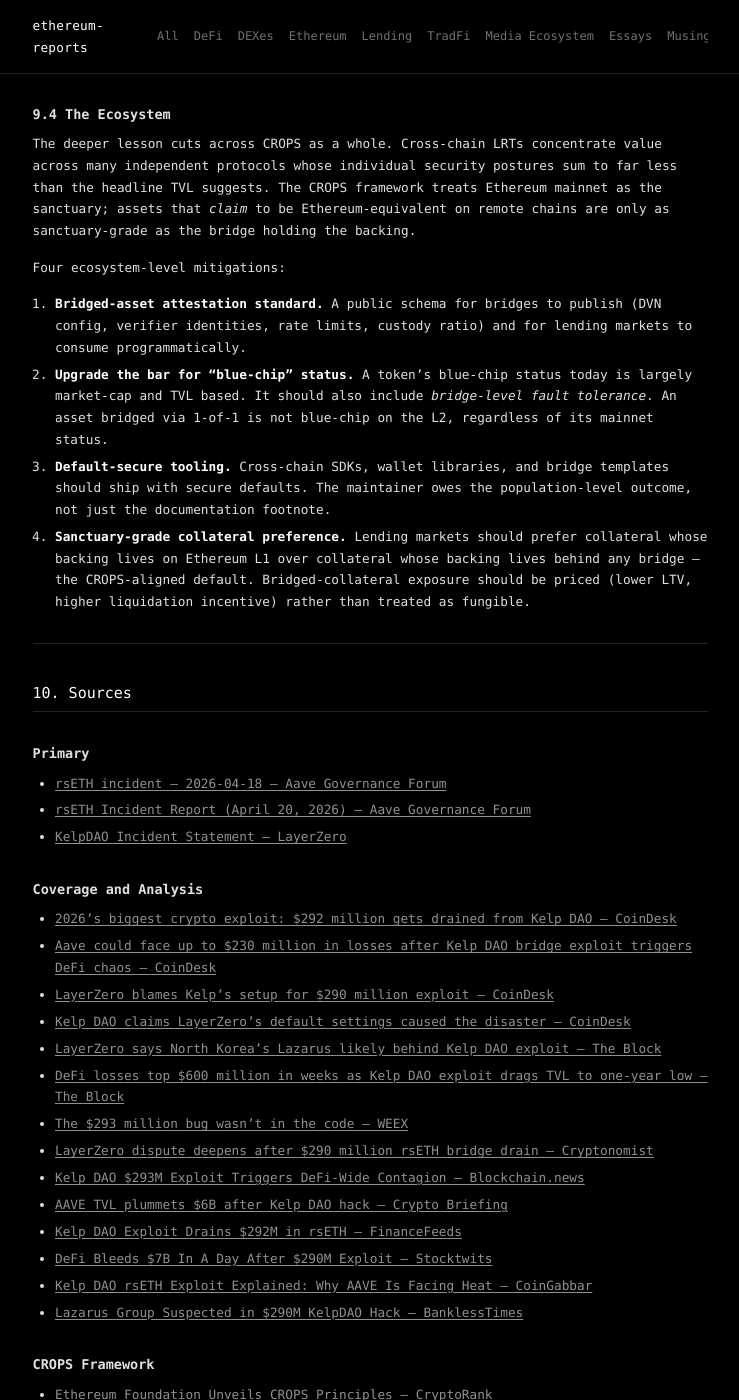
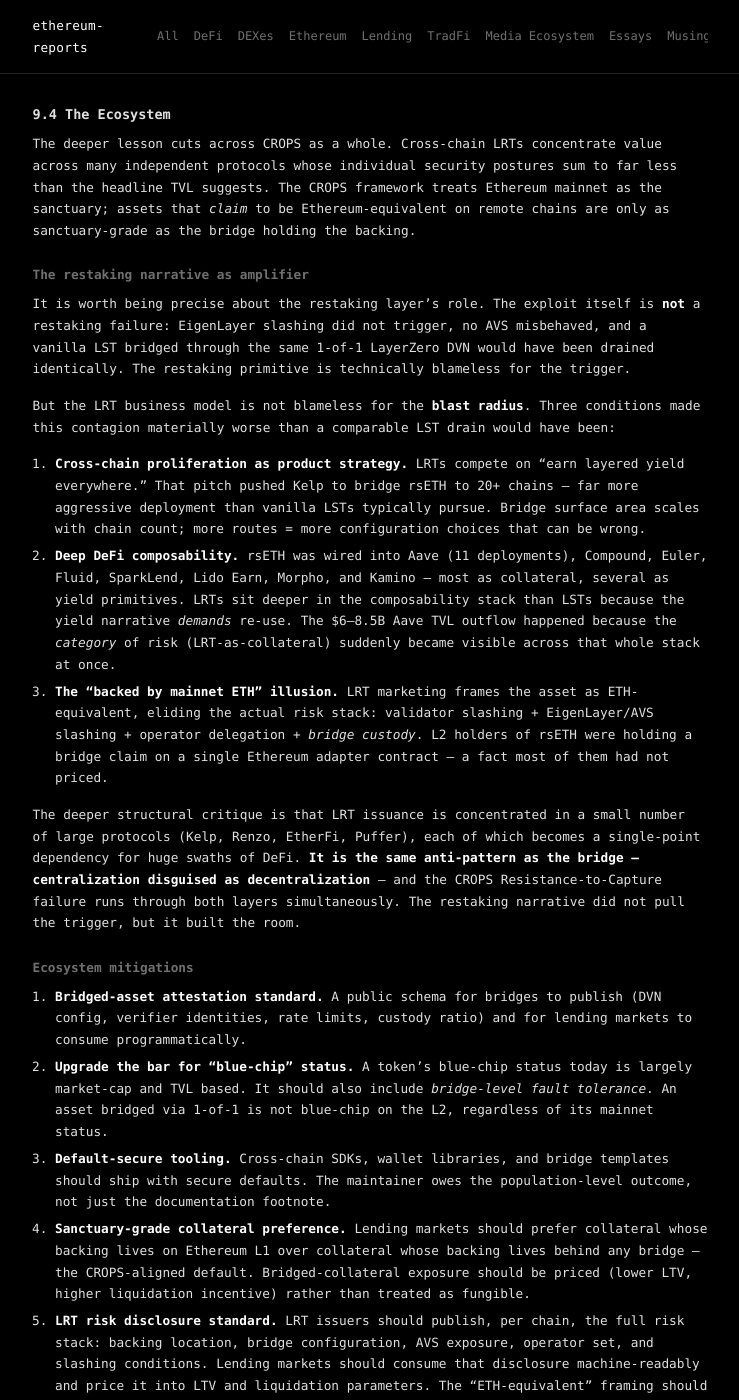
Before and after one commit to 0xapriori/ethereum-reports, a Jekyll site: the page built from defi/rseth-layerzero-aave-incident-april-2026.md, in a window 1280 px wide and 1400 px high, scrolled down 13889 px. Shown: the whole window, without its empty margins (270-1009 px from the left). Built offline with Jekyll 4.4.1, drawn with Linux system fonts in a browser that asks for light colours; some of the changed text lies outside the part shown.

Commit message:
rsETH report §9.4: add restaking-narrative-as-amplifier subsection
Distinguishes the restaking layer's technical innocence (the exploit was
bridge-only; EigenLayer/AVS slashing did not trigger) from its second-order
responsibility for the contagion blast radius — cross-chain proliferation,
deep DeFi composability, and the "backed by mainnet ETH" illusion. Adds
LRT risk disclosure standard as a fifth ecosystem mitigation.

Co-Authored-By: Claude Opus 4.7 (1M context) <noreply@anthropic.com>

```diff
--- a/defi/rseth-layerzero-aave-incident-april-2026.md
+++ b/defi/rseth-layerzero-aave-incident-april-2026.md
@@ -351,12 +351,25 @@ The audit below maps each party's accountability against the relevant CROPS pill
 
 The deeper lesson cuts across CROPS as a whole. Cross-chain LRTs concentrate value across many independent protocols whose individual security postures sum to far less than the headline TVL suggests. The CROPS framework treats Ethereum mainnet as the sanctuary; assets that *claim* to be Ethereum-equivalent on remote chains are only as sanctuary-grade as the bridge holding the backing.
 
-Four ecosystem-level mitigations:
+#### The restaking narrative as amplifier
+
+It is worth being precise about the restaking layer's role. The exploit itself is **not** a restaking failure: EigenLayer slashing did not trigger, no AVS misbehaved, and a vanilla LST bridged through the same 1-of-1 LayerZero DVN would have been drained identically. The restaking primitive is technically blameless for the trigger.
+
+But the LRT business model is not blameless for the **blast radius**. Three conditions made this contagion materially worse than a comparable LST drain would have been:
+
+1. **Cross-chain proliferation as product strategy.** LRTs compete on "earn layered yield everywhere." That pitch pushed Kelp to bridge rsETH to 20+ chains — far more aggressive deployment than vanilla LSTs typically pursue. Bridge surface area scales with chain count; more routes = more configuration choices that can be wrong.
+2. **Deep DeFi composability.** rsETH was wired into Aave (11 deployments), Compound, Euler, Fluid, SparkLend, Lido Earn, Morpho, and Kamino — most as collateral, several as yield primitives. LRTs sit deeper in the composability stack than LSTs because the yield narrative *demands* re-use. The $6–8.5B Aave TVL outflow happened because the *category* of risk (LRT-as-collateral) suddenly became visible across that whole stack at once.
+3. **The "backed by mainnet ETH" illusion.** LRT marketing frames the asset as ETH-equivalent, eliding the actual risk stack: validator slashing + EigenLayer/AVS slashing + operator delegation + *bridge custody*. L2 holders of rsETH were holding a bridge claim on a single Ethereum adapter contract — a fact most of them had not priced.
+
+The deeper structural critique is that LRT issuance is concentrated in a small number of large protocols (Kelp, Renzo, EtherFi, Puffer), each of which becomes a single-point dependency for huge swaths of DeFi. **It is the same anti-pattern as the bridge — centralization disguised as decentralization** — and the CROPS Resistance-to-Capture failure runs through both layers simultaneously. The restaking narrative did not pull the trigger, but it built the room.
+
+#### Ecosystem mitigations
 
 1. **Bridged-asset attestation standard.** A public schema for bridges to publish (DVN config, verifier identities, rate limits, custody ratio) and for lending markets to consume programmatically.
 2. **Upgrade the bar for "blue-chip" status.** A token's blue-chip status today is largely market-cap and TVL based. It should also include *bridge-level fault tolerance*. An asset bridged via 1-of-1 is not blue-chip on the L2, regardless of its mainnet status.
 3. **Default-secure tooling.** Cross-chain SDKs, wallet libraries, and bridge templates should ship with secure defaults. The maintainer owes the population-level outcome, not just the documentation footnote.
 4. **Sanctuary-grade collateral preference.** Lending markets should prefer collateral whose backing lives on Ethereum L1 over collateral whose backing lives behind any bridge — the CROPS-aligned default. Bridged-collateral exposure should be priced (lower LTV, higher liquidation incentive) rather than treated as fungible.
+5. **LRT risk disclosure standard.** LRT issuers should publish, per chain, the full risk stack: backing location, bridge configuration, AVS exposure, operator set, and slashing conditions. Lending markets should consume that disclosure machine-readably and price it into LTV and liquidation parameters. The "ETH-equivalent" framing should be retired.
 
 ---
 
```
